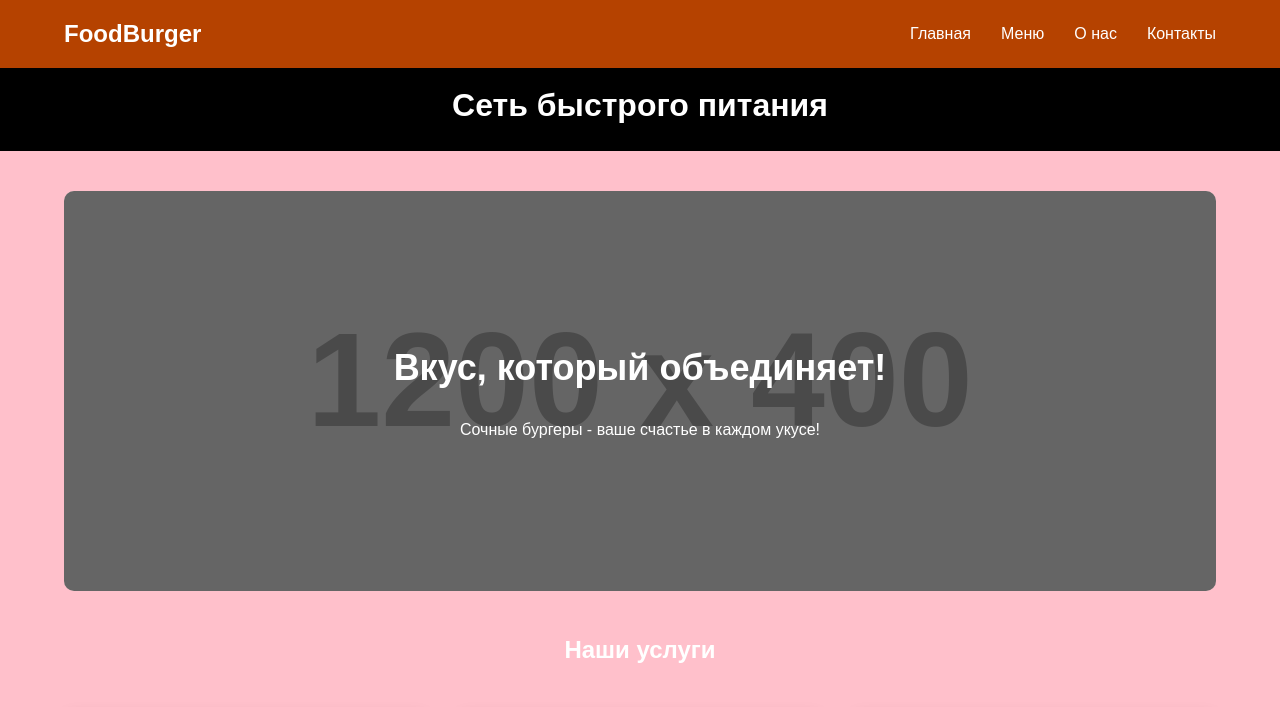
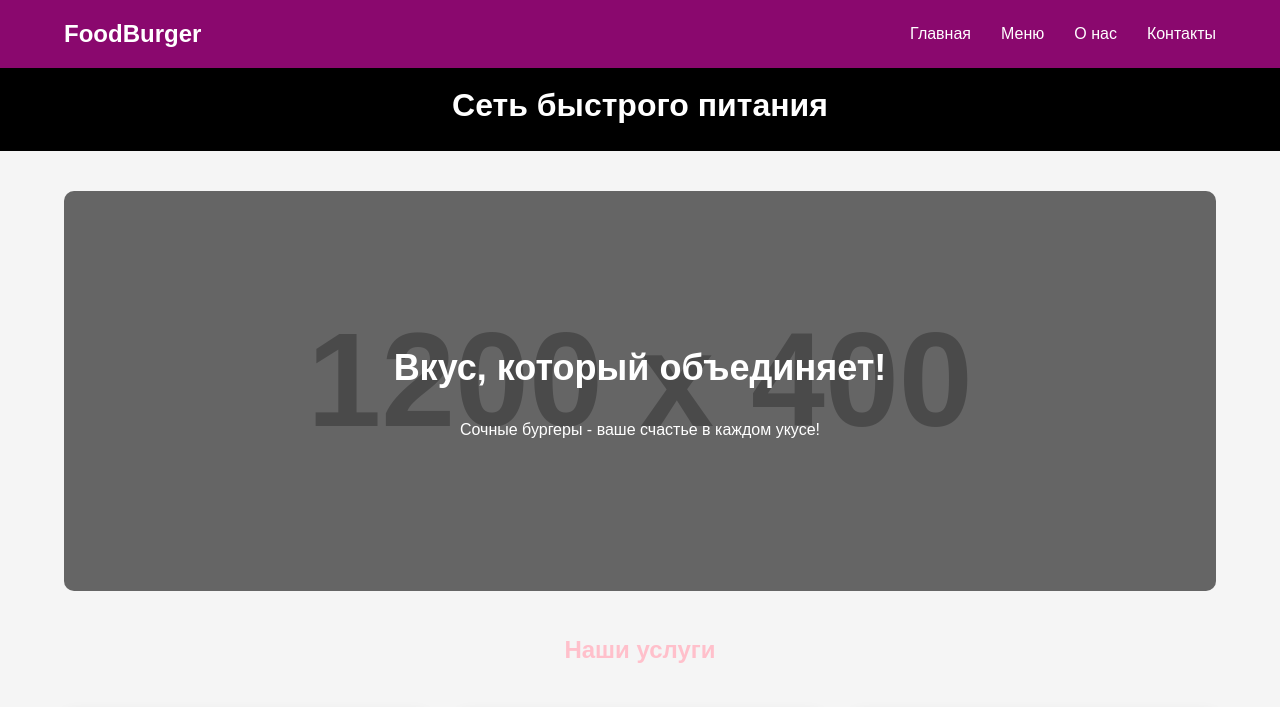
Before and after one commit to vvaskoooo/Beauty, a plain HTML site: page index.html in a window 1280 px wide. Shown: the top 707 px of the page. Drawn offline with Linux system fonts and the light colour scheme; placeholder pictures from the web are drawn by us.

Commit message:
Add files via upload

```diff
--- a/css/style.css
+++ b/css/style.css
@@ -6,8 +6,8 @@
 }
 
 body {
-    background-color: pink;
-    color: white;
+    background-color: #f5f5f5;
+    color: pink;
     line-height: 1.6;
 }
 
@@ -17,7 +17,7 @@ body {
     top: 0;
     left: 0;
     width: 100%;
-    background-color: #b54200;
+    background-color:rgb(138, 8, 110);
     color: white;
     padding: 15px 0;
     z-index: 1000;
```
Also changed, not shown: index.html (line endings or trailing spaces).
